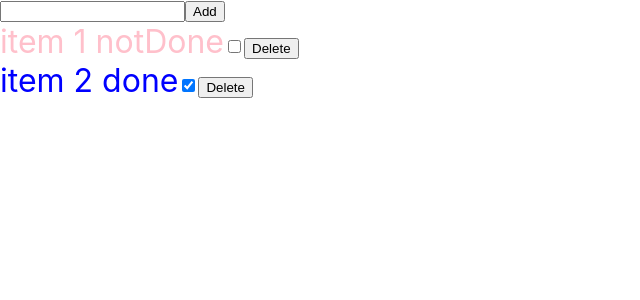
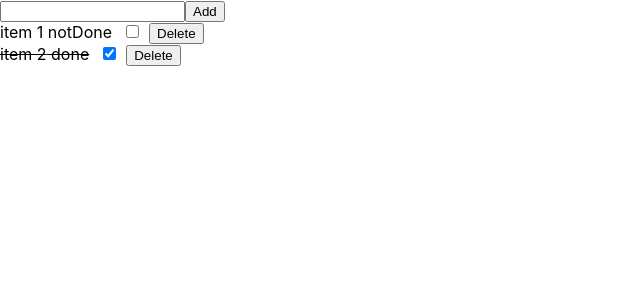
Before and after one commit to evelynyhkim/MERN, a React (Create React App) app in the folder React/my-app/: page / in a window 1280 px wide. Shown: the top 300 px of the page, without its empty margins (0-640 px from the left). Built offline with nearby package versions, Linux system fonts and the light colour scheme.

Commit message:
line-throught applied

```diff
--- a/React/my-app/src/App.css
+++ b/React/my-app/src/App.css
@@ -1,4 +1,4 @@
-.App {
+App {
 	text-align: left;
 	margin: 50px 50px;
 }
@@ -14,11 +14,10 @@
 	margin-top: 10px;
 } */
 
+.item-line > * {
+	margin-right: 10px;
+}
+
 .done {
-	color: blue;
-	font-size: 2em;
+	text-decoration: line-through;
 }
-.notDone {
-	color: pink;
-	font-size: 2em;
-}
--- a/React/my-app/src/App.js
+++ b/React/my-app/src/App.js
@@ -15,7 +15,7 @@ function App() {
 	function chooseStyle(val) {
 		//return val ? "done" : "notDone"
 		if (val === true) return "done"
-		else return "notDone"
+		else return ""
 	}
 
 	function handleDoneToggle(e, idxToToggle) {
@@ -46,7 +46,7 @@ function App() {
 			</form> */}
 			{itemList.map((item, idx) => {
 				return (
-					<div key={idx} className={chooseStyle(item.isDone)}>
+					<div key={idx} className={`item-line ${chooseStyle(item.isDone)}`}>
 						<label htmlFor={idx}>
 							{item.txt} {item.isDone ? "done" : "notDone"}
 						</label>
```
